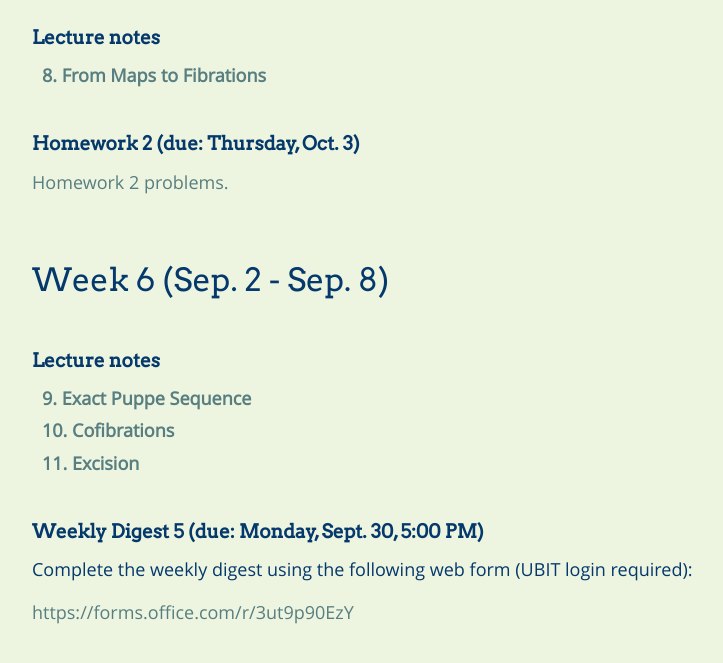
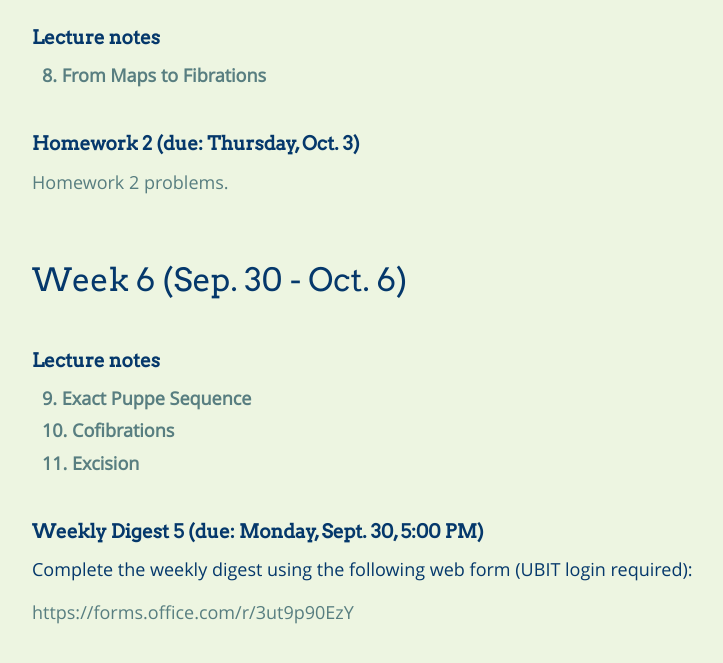
Before and after one commit to bbadzioch/727_site, a Jekyll site: the page built from course_schedule.md, in a window 1280 px wide and 900 px high, scrolled down 1355 px. Shown: the top 663 px of the window, without its empty margins (243-966 px from the left). Built offline with Jekyll 4.4.1, drawn with Linux system fonts in a browser that asks for light colours; nearby versions of some CDN libraries; our own code applies the rules of GitHub Pages for plain Markdown files.

Commit message:
Update course_schedule.md

```diff
--- a/course_schedule.md
+++ b/course_schedule.md
@@ -82,7 +82,7 @@ layout: lecture_notes
 
 <br/>
 
-## Week 6 (Sep. 2 - Sep. 8)
+## Week 6 (Sep. 30 - Oct. 6)
 
 <br/>
 
```
